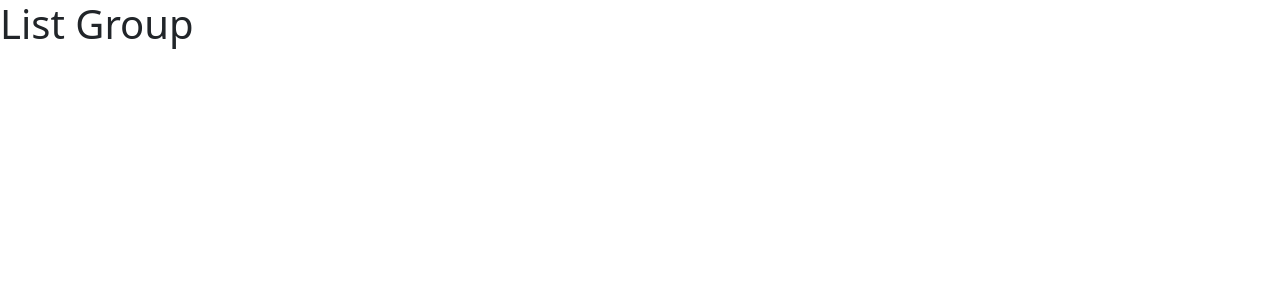
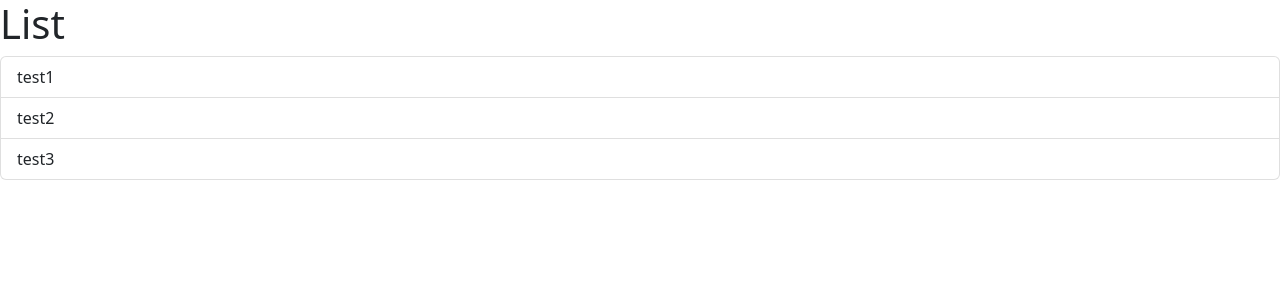
Before and after one commit to LednirNaabus/learn-react, a React (Vite) app in the folder react-app/: page / in a window 1280 px wide. Shown: the top 300 px of the page. Built offline with nearby package versions, Linux system fonts and the light colour scheme.

Commit message:
handling events and managing states

```diff
--- a/react-app/src/components/ListGroup.tsx
+++ b/react-app/src/components/ListGroup.tsx
@@ -1,5 +1,43 @@
+import { Fragment, useState } from "react"; //
+import { MouseEvent } from "react";
+
 function ListGroup() {
-    return <h1>List Group</h1>;
+  let items = ["test1", "test2", "test3"];
+  //   items = [];
+  // no for loop in tsx, use map()
+  //   items.map((item) => <li>{item}</li>);
+  //   const getMessage = () => {
+  //     return items.length === 0 ? <p>No items found.</p> : null;
+  //   };
+  // handling click events
+  //   const handleClick = (e: MouseEvent) => console.log(e); // type annotation daw in TS
+  // Hook -> allows to tap into built-in features in React
+  const [selectedIndex, setSelectedIndex] = useState(-1); // tell react that this component can have data or state that will change over time
+
+  return (
+    // or <> </>
+    <Fragment>
+      <h1>List</h1>
+      {items.length === 0 && <p>No items found.</p>}
+      <ul className="list-group">
+        {items.map((item, index) => (
+          <li
+            className={
+              selectedIndex === index
+                ? "list-group-item active"
+                : "list-group-item"
+            }
+            key={item}
+            onClick={() => {
+              setSelectedIndex(index);
+            }}
+          >
+            {item}
+          </li>
+        ))}
+      </ul>
+    </Fragment>
+  );
 }
 
 export default ListGroup;
```
